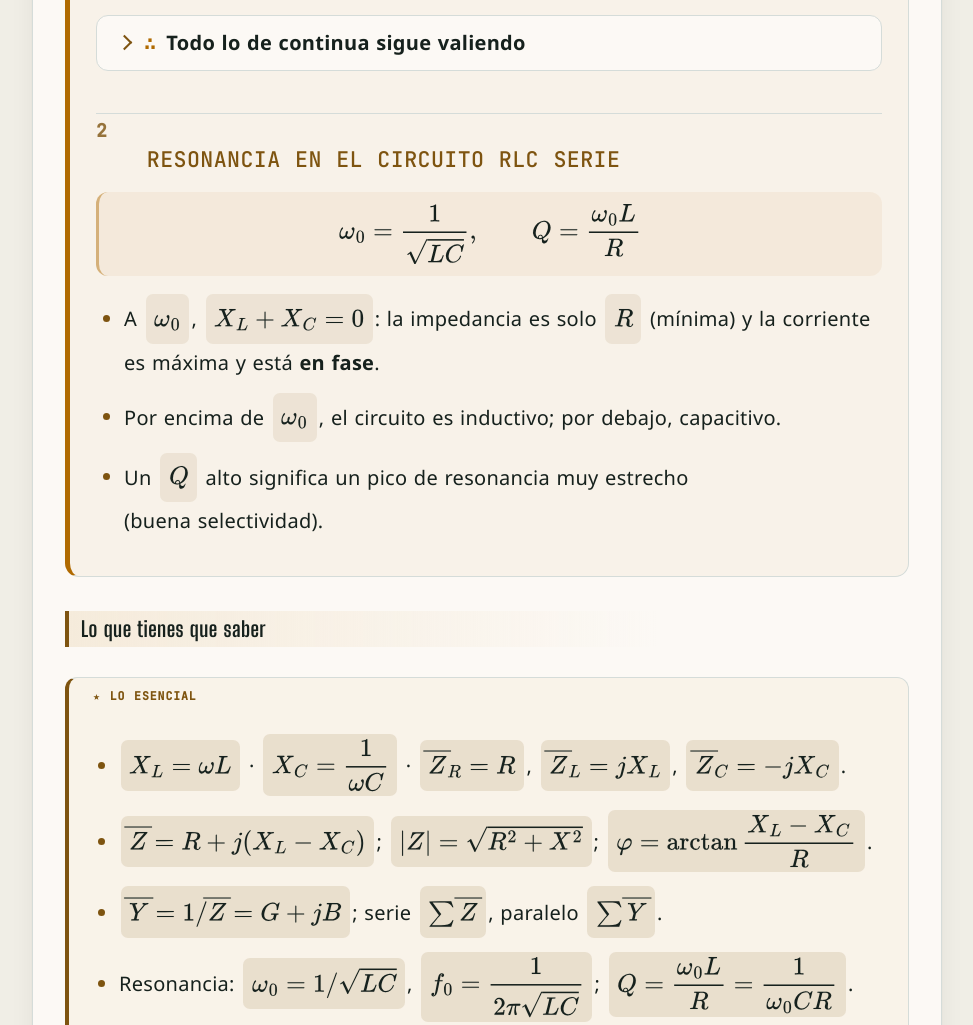
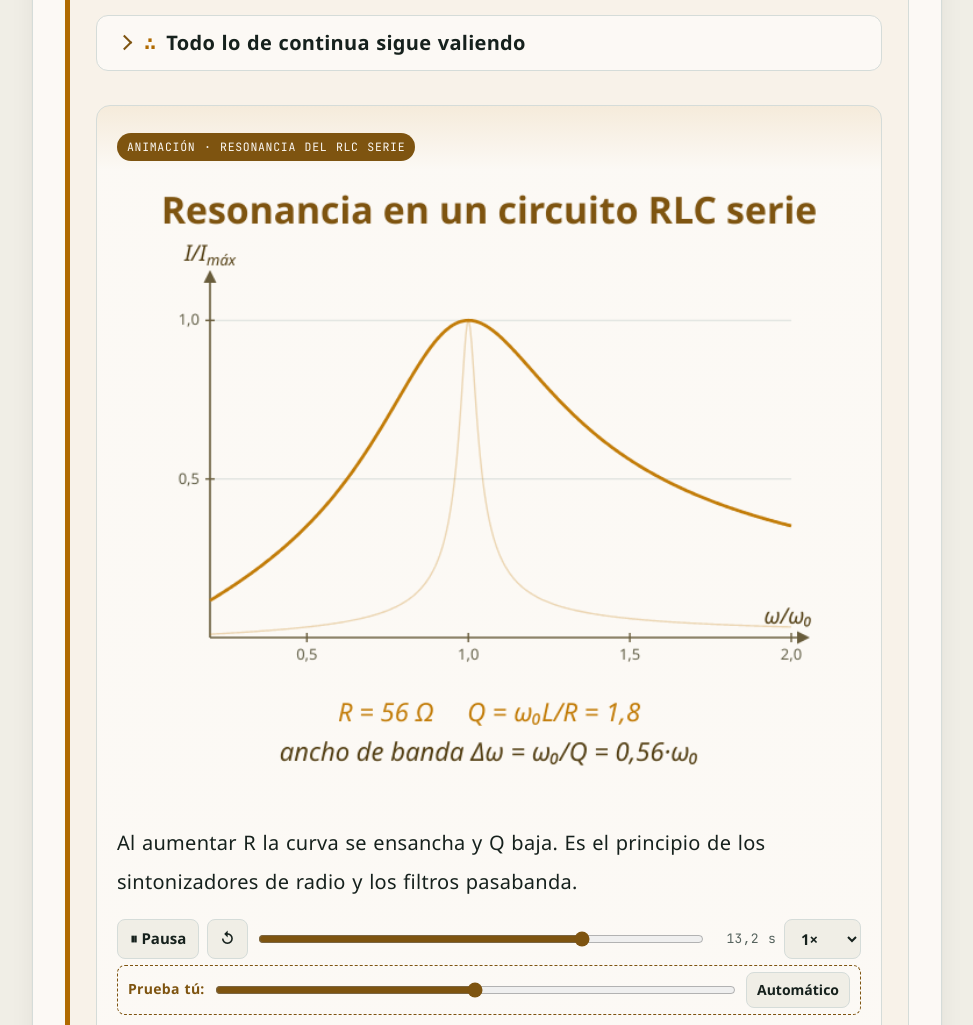
Before and after one commit to helionacon-ui/An-lisis-de-circuitos, a plain HTML site: page tema-05.html in a window 1280 px wide. Shown: the part 7608-8633 px from the top of the page, without its empty margins (288-1261 px from the left). Drawn offline with nearby package versions, Linux system fonts and the light colour scheme; a web font is replaced by a local one.

Commit message:
Animaciones alineadas con el contenido de cada tema (y segundas animaciones donde encajan)
Co-Authored-By: Claude Opus 5.5 <noreply@anthropic.com>
Claude-Session: https://claude.ai/code/session_013s7DMV8e7R5XhPnMe2VtTv

```diff
--- a/anim-temas.js
+++ b/anim-temas.js
@@ -50,7 +50,7 @@ M.reg('ac-t6',M.curva({title:'Potencia en alterna: el factor de potencia',H:560,
  caps:[[7,'La potencia instantánea es <i>p = v·i</i>. Si tensión e intensidad están en fase, p es siempre positiva: la carga solo consume.'],[14,'Con desfase, hay intervalos con <i>p &lt; 0</i>: la energía vuelve a la red. La media baja con <i>cos φ</i>.'],[99,'Con φ = 90° (bobina o condensador ideal) la potencia media es cero: solo hay potencia <b>reactiva</b>, que va y viene sin consumirse.']]}));
 
 /* T7 resonancia serie */
-M.reg('ac-t7',M.curva({title:'Resonancia en un circuito RLC serie',H:540,dur:18,p:[5,60],ax:{xr:[0.2,2],yr:[0,1.1],xt:[0.5,1,1.5,2],yt:[0.5,1],xd:1,yd:1,xl:'ω/ω₀',yl:'I/I_{máx}'},h:300,
+M.reg('ac-t5b',M.curva({title:'Resonancia en un circuito RLC serie',H:540,dur:18,p:[5,60],ax:{xr:[0.2,2],yr:[0,1.1],xt:[0.5,1,1.5,2],yt:[0.5,1],xd:1,yd:1,xl:'ω/ω₀',yl:'I/I_{máx}'},h:300,
  f:function(x,R){var Q=100/R,y=Q*(x-1/x);return 1/Math.sqrt(1+y*y);},
  read:function(R){var Q=100/R;return ['R = '+nf(R,0)+' Ω     Q = ω₀L/R = '+nf(Q,1),'ancho de banda Δω = ω₀/Q = '+nf(1/Q,2)+'·ω₀'];},
  caps:[[6,'En resonancia, <i>ω₀ = 1/√(LC)</i>, las reactancias de L y C se anulan: la impedancia es solo R y la corriente es máxima.'],[12,'Con poca resistencia la curva es muy estrecha: el circuito es <b>selectivo</b> (factor de calidad Q alto).'],[99,'Al aumentar R la curva se ensancha y Q baja. Es el principio de los sintonizadores de radio y los filtros pasabanda.']]}));
@@ -99,4 +99,10 @@ M.reg('ac-t12',M.base({title:'Diodo: punto de trabajo con la recta de carga',H:5
   var lo=0,hi=Vs;for(var i=0;i<60;i++){var m=(lo+hi)/2;if(Id(m)>(Vs-m)/R*1000)hi=m;else lo=m;}var VD=(lo+hi)/2,I=(Vs-VD)/R*1000;
   D.dot(A.X(VD),A.Y(I),7,C.hl);D.text('Q',A.X(VD)+10,A.Y(I)-6,{s:17,c:C.hl,bold:true});
   D.text('V_{s} = '+nf(Vs,2)+' V,  R = 200 Ω   →   V_{D} = '+nf(VD,3)+' V,  I = '+nf(I,1)+' mA',W/2,470,{it:true,s:20,a:'center',c:C.m});}));
+/* T7 máxima transferencia de potencia en alterna */
+M.reg('ac-t7',M.traza({title:'Teoremas en alterna: máxima transferencia de potencia',H:560,dur:16,x0:-8,x1:2,ax:{xr:[-8.5,2.5],yr:[0,7],xt:[-8,-6,-4,-3,-2,0,2],yt:[2,4,6.25],xd:0,yd:2,xl:'X_{L} (Ω)',yl:'P (W)'},h:300,
+ f:function(X){return 100*4/(64+Math.pow(3+X,2))/1;},
+ extra:function(D,A){D.line(A.X(-3),A.Y(0),A.X(-3),A.Y(6.25),C.hl,1.2,[4,4]);D.text('X_{L} = −X_{th}',A.X(-3)+6,A.Y(6.6),{s:14,c:C.hl});},
+ read:function(X){return ['Thévenin: V_{th} = 10 V,  Z_{th} = 4 + j3 Ω    carga: Z_{L} = 4 '+(X<0?'− j':'+ j')+nf(Math.abs(X),2)+' Ω','P = |V_{th}|²R_{L}/|Z_{th} + Z_{L}|² = '+nf(100*4/(64+Math.pow(3+X,2)),2)+' W'];},
+ caps:[[5,'En alterna los teoremas de Thévenin y Norton son los mismos, pero con impedancias complejas y fasores.'],[10,'La potencia activa en la carga depende de su parte reactiva: la reactancia de la carga puede compensar la de la fuente.'],[99,'El máximo se da con la carga conjugada, <i>Z<sub>L</sub> = Z<sub>th</sub>*</i>: aquí 4 − j3 Ω, con <i>P<sub>máx</sub> = |V<sub>th</sub>|²/(4R<sub>th</sub>) = 6,25 W</i>.']]}));
 })();
--- a/tema-01.html
+++ b/tema-01.html
@@ -155,7 +155,7 @@ mjx-container:not([display="true"]){padding:.2em .32em}
 </div>
 <script src="app.js"></script>
 <script src="sims.js"></script>
-<script src="anim-manim.js?v=26817" defer></script>
-<script src="anim-temas.js?v=26817" defer></script>
+<script src="anim-manim.js?v=27685" defer></script>
+<script src="anim-temas.js?v=27685" defer></script>
 </body>
 </html>
--- a/tema-05.html
+++ b/tema-05.html
@@ -127,6 +127,7 @@ mjx-container:not([display="true"]){padding:.2em .32em}
 <p>Mnemotecnia: <b>ELI the ICE man</b>. En la bobina (L), la tensión (E) va antes que la corriente (I); en el condensador (C), la corriente va antes que la tensión.</p>
 <details class="dem"><summary><span class="pn">∴</span>Todo lo de continua sigue valiendo</summary><div class="inner"><p>Con impedancias complejas, la ley de Ohm \(\bar V=\bar Z\bar I\), Kirchhoff, serie, paralelo, divisores, nudos, mallas, Thévenin y Norton se aplican igual que en continua. Solo cambian los números: ahora son <b>complejos</b>.</p>
 <ul><li><b>Serie:</b> \(\bar Z=\sum\bar Z_i\). <b>Paralelo:</b> \(\bar Y=\sum\bar Y_i\).</li><li>El <b>ángulo</b> de \(\bar Z\) es el desfase entre tensión y corriente: \(\varphi=\arctan(X/R)\).</li><li>Si \(X>0\) el circuito es <b>inductivo</b> (corriente retrasada); si \(X<0\), <b>capacitivo</b>.</li></ul></div></details>
+<!--manim:ac-t5b--><figure class="fig manim-fig" id="anim-ac-t5b"><p class="ft">Animación · Resonancia del RLC serie</p><div class="manim" data-anim="ac-t5b"><p class="muted">Activa JavaScript para ver la animación.</p></div><figcaption>Se reproduce sola al llegar a ella. Puedes pausarla, arrastrar la barra para ir a cualquier instante y cambiar la velocidad. Si aparece «Prueba tú», mueve ese control para fijar tú el parámetro.</figcaption></figure><!--/manim-->
 <h4><span class="hn">2</span>Resonancia en el circuito RLC serie</h4>
 <div class="eqd">\[\omega_0=\frac1{\sqrt{LC}},\qquad Q=\frac{\omega_0L}{R}\]</div>
 <ul><li>A \(\omega_0\), \(X_L+X_C=0\): la impedancia es solo \(R\) (mínima) y la corriente es máxima y está <b>en fase</b>.</li><li>Por encima de \(\omega_0\), el circuito es inductivo; por debajo, capacitivo.</li><li>Un \(Q\) alto significa un pico de resonancia muy estrecho (buena selectividad).</li></ul>
@@ -161,7 +162,7 @@ mjx-container:not([display="true"]){padding:.2em .32em}
 </div>
 <script src="app.js"></script>
 <script src="sims.js"></script>
-<script src="anim-manim.js?v=26817" defer></script>
-<script src="anim-temas.js?v=26817" defer></script>
+<script src="anim-manim.js?v=27685" defer></script>
+<script src="anim-temas.js?v=27685" defer></script>
 </body>
 </html>
```
Also changed, not shown: tema-02.html (+2 -2 lines), tema-03.html (+2 -2 lines), tema-04.html (+2 -2 lines), tema-06.html (+2 -2 lines), tema-07.html (+3 -3 lines), tema-08.html (+2 -2 lines), tema-09.html (+2 -2 lines), tema-10.html (+2 -2 lines), tema-11.html (+2 -2 lines), tema-12.html (+2 -2 lines).
